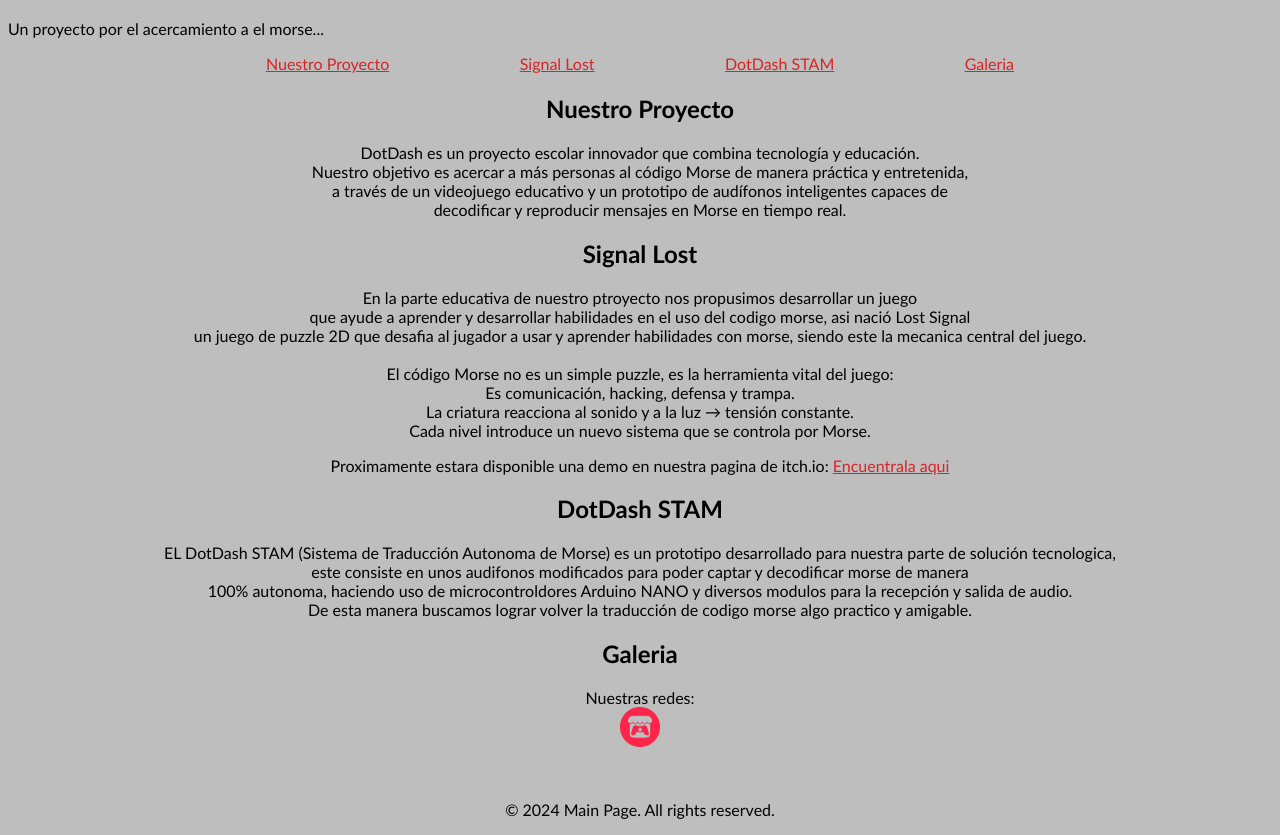
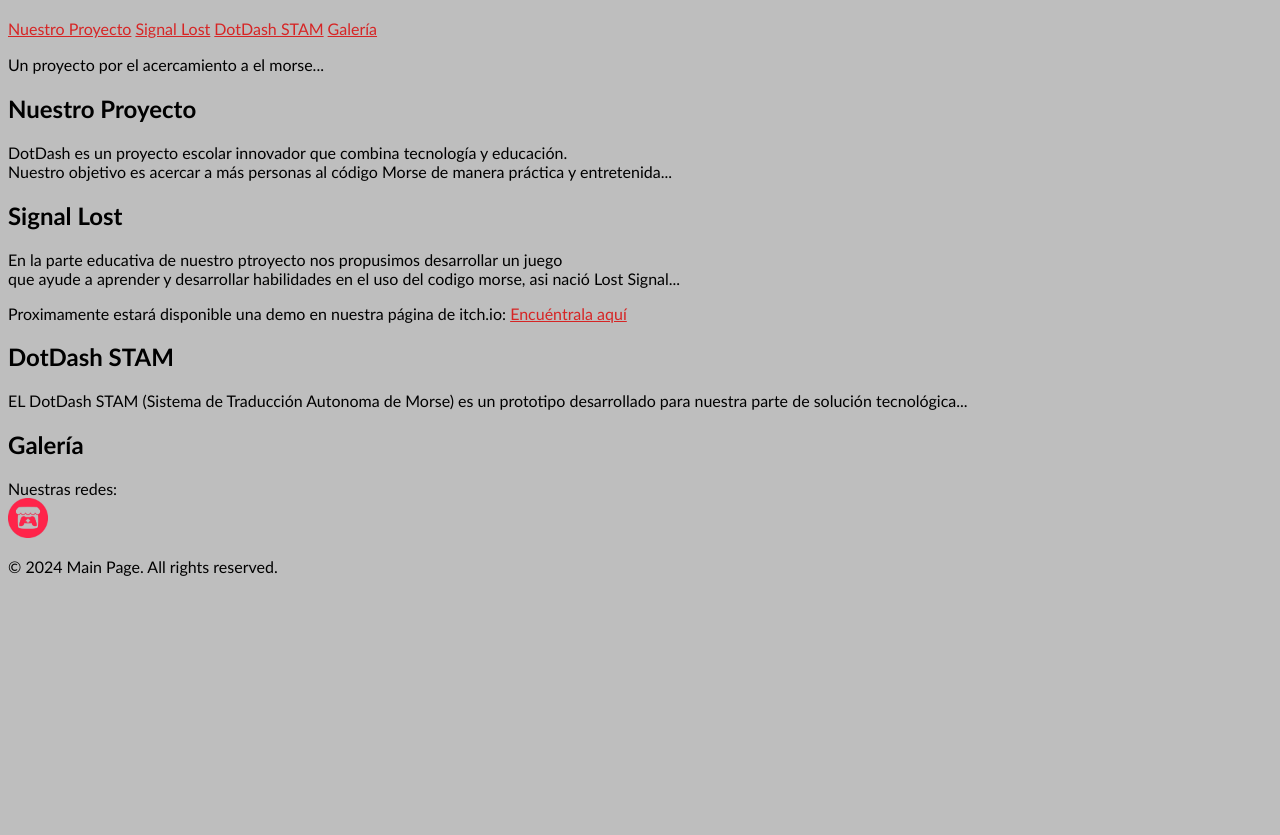
Before and after one commit to habacuq11/dotdash, a plain HTML site: page index.html in a window 1280 px wide. Shown: the part 61-896 px from the top of the page. After the commit the page ends 800 px from the top, so only its background shows below. Drawn offline with Linux system fonts and the light colour scheme; a script that the page names is missing.

Commit message:
Actualizar index.html

```diff
--- a/index.html
+++ b/index.html
@@ -8,53 +8,39 @@
     <script src="script.js" defer></script>
 </head>
 <body>
-    <div class="container">
     <header>
-        <h1 class="mt">DotDash</h1>
+        <h1>DotDash</h1>
+        <nav>
+            <a href="#section1">Nuestro Proyecto</a>
+            <a href="#section2">Signal Lost</a>
+            <a href="#section3">DotDash STAM</a>
+            <a href="#gallery">Galería</a>
+        </nav>
     </header>
-    <p class="stxt">Un proyecto por el acercamiento a el morse...</p>
-    </div>
-    <center>
-    <nav>
-
-            <center>
-            <a href="#section1" class="ix">Nuestro Proyecto</a>
-            <a href="#section2" class="ix">Signal Lost</a>
-            <a href="#section3" class="ix">DotDash STAM</a>
-            <a href="#gallery" class="ix">Galeria</a>
-            </center>
-
-    </nav>
     <main>
+        <section id="intro">
+            <p>Un proyecto por el acercamiento a el morse...</p>
+        </section>
         <section id="section1">
-            <h2 class="st">Nuestro Proyecto</h2>
-            <p>DotDash es un proyecto escolar innovador que combina tecnología y educación. <br>Nuestro objetivo es acercar a más personas al código Morse de manera práctica y entretenida, <br>a través de un videojuego educativo y un prototipo de audífonos inteligentes capaces de <br>decodificar y reproducir mensajes en Morse en tiempo real.</p>
+            <h2>Nuestro Proyecto</h2>
+            <p>DotDash es un proyecto escolar innovador que combina tecnología y educación. <br>Nuestro objetivo es acercar a más personas al código Morse de manera práctica y entretenida...</p>
         </section>
         <section id="section2">
-            <h2 class="st">Signal Lost</h2>
-            <p>En la parte educativa de nuestro ptroyecto nos propusimos desarrollar un juego <br>que ayude a aprender y desarrollar habilidades en el uso del codigo morse, asi nació Lost Signal<br> un juego de puzzle 2D que desafia al jugador a usar y aprender habilidades con morse, siendo este la mecanica central del juego.<br><br>El código Morse no es un simple puzzle, es la herramienta vital del juego:
-
-<br>Es comunicación, hacking, defensa y trampa.
-
-<br>La criatura reacciona al sonido y a la luz → tensión constante.
-
-<br>Cada nivel introduce un nuevo sistema que se controla por Morse.
- </p>
- <p>Proximamente estara disponible una demo en nuestra pagina de itch.io: <a href="https://dotdash11.itch.io/lost-signal">Encuentrala aqui</a></p>
+            <h2>Signal Lost</h2>
+            <p>En la parte educativa de nuestro ptroyecto nos propusimos desarrollar un juego <br>que ayude a aprender y desarrollar habilidades en el uso del codigo morse, asi nació Lost Signal...</p>
+            <p>Proximamente estará disponible una demo en nuestra página de itch.io: <a href="https://dotdash11.itch.io/lost-signal">Encuéntrala aquí</a></p>
         </section>
         <section id="section3">
-            <h2 class="st">DotDash STAM</h2>
-            <p>EL DotDash STAM (Sistema de Traducción Autonoma de Morse) es un prototipo desarrollado para nuestra parte de solución tecnologica,<br> este consiste en unos audifonos modificados para poder captar y decodificar morse de manera <br>100% autonoma, haciendo uso de microcontroldores Arduino NANO y diversos modulos para la recepción y salida de audio.<br>De esta manera buscamos lograr volver la traducción de codigo morse algo practico y amigable.</p>
+            <h2>DotDash STAM</h2>
+            <p>EL DotDash STAM (Sistema de Traducción Autonoma de Morse) es un prototipo desarrollado para nuestra parte de solución tecnológica...</p>
         </section>
         <section id="gallery">
-            <h2 class="st">Galeria</h2>
+            <h2>Galería</h2>
         </section>
     </main>
     <footer>
-        <p>Nuestras redes:<br><a href="https://dotdash11.itch.io/lost-signal"><img src="th-removebg-preview.png" class="itch"></a></p>
-        <br>
+        <p>Nuestras redes:<br><a href="https://dotdash11.itch.io/lost-signal"><img src="th-removebg-preview.png" class="itch" alt="Itch.io"></a></p>
         <p>&copy; 2024 Main Page. All rights reserved.</p>
     </footer>
-    </center>
 </body>
 </html>
```
